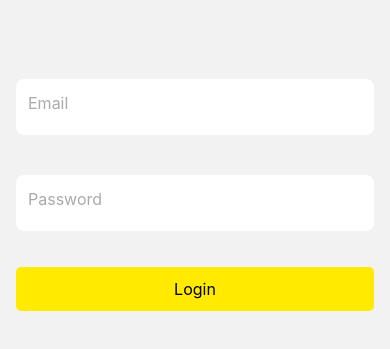
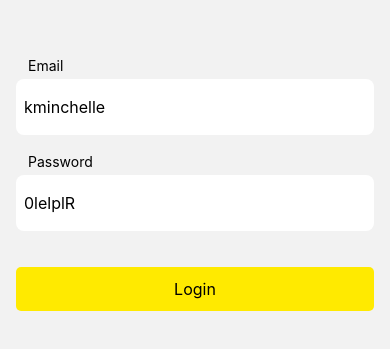
Before and after one commit to murkrow92/gravity-demo, a React Native app: screen /Login in a window 390 px wide. Shown: the part 229-578 px from the top of the page. Built offline with nearby package versions, Linux system fonts and the light colour scheme.

Commit message:
add axios and api

```diff
--- a/babel.config.js
+++ b/babel.config.js
@@ -22,6 +22,7 @@ module.exports = {
                     '@components': ['./src/components'],
                     '@theme': ['./src/theme'],
                     '@hooks': ['./src/hooks'],
+                    '@api': ['./src/api'],
                 },
             },
         ],
--- a/package.json
+++ b/package.json
@@ -12,6 +12,8 @@
   "dependencies": {
     "@react-navigation/native": "^6.1.17",
     "@react-navigation/native-stack": "^6.9.26",
+    "@tanstack/react-query": "^5.29.2",
+    "axios": "^1.6.8",
     "lodash": "^4.17.21",
     "react": "18.2.0",
     "react-native": "0.73.6",
@@ -26,6 +28,7 @@
     "@react-native/babel-preset": "0.73.21",
     "@react-native/metro-config": "0.73.5",
     "@react-native/typescript-config": "0.73.1",
+    "@tanstack/eslint-plugin-query": "^5.28.11",
     "@types/react": "^18.2.6",
     "@types/react-test-renderer": "^18.0.0",
     "@typescript-eslint/eslint-plugin": "^7.6.0",
--- a/src/App.tsx
+++ b/src/App.tsx
@@ -1,12 +1,17 @@
 import React from 'react';
 import { NavigationContainer } from '@react-navigation/native';
+import { QueryClient, QueryClientProvider } from '@tanstack/react-query';
 import RootNavigation from './navigation/RootNavigation.tsx';
+
+const queryClient = new QueryClient();
 
 function App(): React.JSX.Element {
     return (
-        <NavigationContainer>
-            <RootNavigation />
-        </NavigationContainer>
+        <QueryClientProvider client={queryClient}>
+            <NavigationContainer>
+                <RootNavigation />
+            </NavigationContainer>
+        </QueryClientProvider>
     );
 }
 
--- /dev/null
+++ b/src/api/axios.ts
@@ -0,0 +1,9 @@
+import axios from 'axios';
+
+const api = axios.create({
+    headers: {
+        'Content-Type': 'application/json',
+    },
+});
+
+export default api;
--- /dev/null
+++ b/src/api/service/auth.ts
@@ -0,0 +1,27 @@
+import api from '@api/axios.ts';
+import type { User } from './type.d.ts';
+
+export interface LoginParams {
+    username: string;
+    password: string;
+}
+
+const login = async (params: LoginParams) => {
+    const { data } = await api.post<User>(
+        '/auth/login',
+        {
+            ...params,
+            expiresInMins: 30,
+        },
+        {
+            baseURL: 'https://dummyjson.com',
+        }
+    );
+    return data;
+};
+
+const Auth = {
+    login,
+};
+
+export default Auth;
--- /dev/null
+++ b/src/api/service/type.d.ts
@@ -0,0 +1,10 @@
+export interface User {
+    id: number;
+    username: string;
+    email: string;
+    firstName: string;
+    lastName: string;
+    gender: string;
+    image: string;
+    token: string;
+}
--- a/src/components/FloatingLabelInput/index.tsx
+++ b/src/components/FloatingLabelInput/index.tsx
@@ -1,5 +1,5 @@
-import React, { useCallback, useState } from 'react';
-import { View, TextInput, StyleSheet, TextInputProps } from 'react-native';
+import React, { useCallback, useState, useEffect } from 'react';
+import { TextInput, StyleSheet, TextInputProps } from 'react-native';
 import Animated, {
     Easing,
     useAnimatedStyle,
@@ -12,27 +12,24 @@ interface FloatingLabelInputProps extends TextInputProps {
     label: string;
 }
 
-const Index = ({ label, ...props }: FloatingLabelInputProps) => {
-    const [value, setValue] = useState('');
-    const labelPosition = useSharedValue(props.value ? 1 : 0);
+const FloatingLabelInput = ({ label, value, ...props }: FloatingLabelInputProps) => {
+    const [isFocused, setIsFocused] = useState(false);
+    const labelPosition = useSharedValue(0);
+    const borderWith = useSharedValue(0);
 
-    React.useEffect(() => {
-        labelPosition.value = withTiming(value !== '' ? 1 : 0, {
-            duration: 200,
+    useEffect(() => {
+        labelPosition.value = withTiming(value !== '' || isFocused ? 1 : 0, {
+            duration: isFocused ? 500 : 200,
             easing: Easing.out(Easing.ease),
         });
-    }, [value]);
+        borderWith.value = withTiming(isFocused ? 2 : 0, {
+            duration: 300,
+        });
+    }, [value, isFocused]);
 
-    const changeLabelPosition = useCallback(
-        (v: number) => {
-            const alwaysOnTop = value !== '' ? 1 : 0;
-            labelPosition.value = withTiming(v || alwaysOnTop, {
-                duration: 200,
-                easing: Easing.out(Easing.ease),
-            });
-        },
-        [value]
-    );
+    const handleFocusChange = useCallback((focusState: boolean) => {
+        setIsFocused(focusState);
+    }, []);
 
     const labelStyle = useAnimatedStyle(() => ({
         position: 'absolute',
@@ -42,29 +39,31 @@ const Index = ({ label, ...props }: FloatingLabelInputProps) => {
         color: labelPosition.value === 0 ? '#aaa' : '#000',
     }));
 
+    const containerStyle = useAnimatedStyle(() => ({
+        padding: 8,
+        marginVertical: 4,
+        width: '100%',
+        backgroundColor: Theme.PRIMARY_BACKGROUND_COLOR,
+        borderColor: Theme.PRIMARY,
+        borderWidth: borderWith.value,
+        borderRadius: 8,
+    }));
+
     return (
-        <View style={styles.container}>
+        <Animated.View style={containerStyle}>
             <Animated.Text style={labelStyle}>{label}</Animated.Text>
             <TextInput
+                value={value}
                 {...props}
                 style={styles.input}
-                onFocus={() => changeLabelPosition(1)}
-                onBlur={() => changeLabelPosition(0)}
-                onChangeText={text => setValue(text)}
-                value={value}
+                onFocus={() => handleFocusChange(true)}
+                onBlur={() => handleFocusChange(false)}
             />
-        </View>
+        </Animated.View>
     );
 };
 
 const styles = StyleSheet.create({
-    container: {
-        padding: 8,
-        marginVertical: 4,
-        width: '100%',
-        backgroundColor: Theme.PRIMARY_BACKGROUND_COLOR,
-        borderRadius: 8,
-    },
     input: {
         height: 40,
         fontSize: 16,
@@ -72,4 +71,4 @@ const styles = StyleSheet.create({
     },
 });
 
-export default Index;
+export default FloatingLabelInput;
--- a/src/screens/LoginScreen.tsx
+++ b/src/screens/LoginScreen.tsx
@@ -1,23 +1,41 @@
-import React from 'react';
+import React, { useEffect, useState } from 'react';
 import { ScrollView, StyleSheet, View } from 'react-native';
 import Spacing from '@components/Spacing.tsx';
 import FloatingLabelInput from '@components/FloatingLabelInput';
 import PrimaryButton from '@components/PrimaryButton';
 import { useNavigation } from '@react-navigation/native';
+import { useMutation } from '@tanstack/react-query';
+import Auth from '@api/service/auth.ts';
 
 function LoginScreen() {
     const navigation = useNavigation();
+    const { mutate, data, status } = useMutation({
+        mutationFn: Auth.login,
+        onSuccess: () => {
+            navigation.navigate('CurrencyPrices');
+        },
+        onError: error => {
+            console.log('error', error);
+        },
+    });
+    const [username, setUsername] = useState('kminchelle');
+    const [password, setPassword] = useState('0lelplR');
+
+    useEffect(() => {
+        console.log('data', data, status);
+    }, [data, status]);
+
     return (
         <ScrollView scrollEnabled={false} contentContainerStyle={styles.container}>
             <View style={styles.form}>
-                <FloatingLabelInput label="Email" />
+                <FloatingLabelInput label="Email" value={username} onChangeText={setUsername} />
                 <Spacing size={32} direction="vertical" />
-                <FloatingLabelInput label="Password" />
+                <FloatingLabelInput label="Password" value={password} onChangeText={setPassword} />
                 <Spacing size={32} direction="vertical" />
                 <PrimaryButton
                     title="Login"
                     onPress={() => {
-                        navigation.navigate('CurrencyPrices');
+                        mutate({ username, password });
                     }}
                 />
             </View>
--- a/tsconfig.json
+++ b/tsconfig.json
@@ -8,6 +8,7 @@
         "@typing/*": ["./src/typing/*"],
         "@components/*": ["./src/components/*"],
         "@hooks/*": ["./src/hooks/*"],
+        "@api/*": ["./src/api/*"],
         "@theme/*": ["./src/theme/*"],
         "@theme": ["./src/theme/index.ts"],
     }
```
Also changed, not shown: .eslintrc.js, 1 other file (tests, documents, lock files or other folders).
